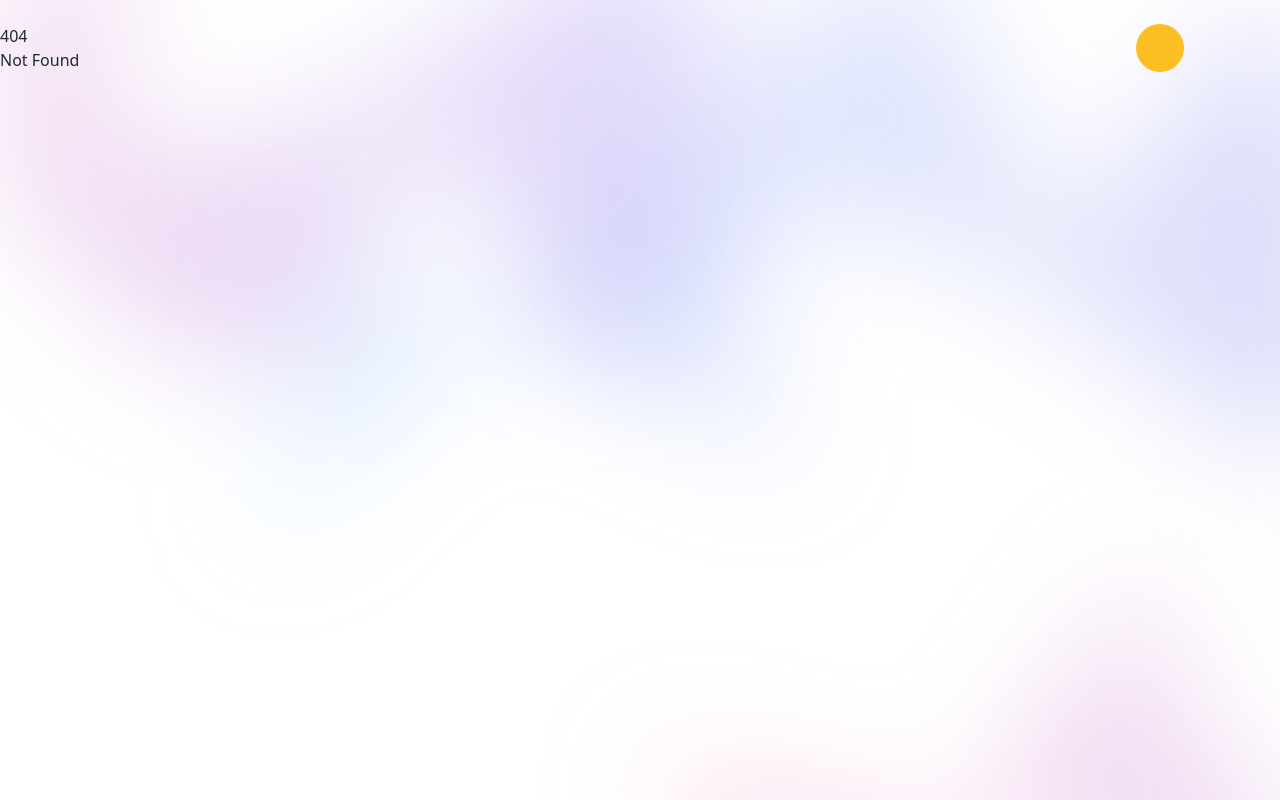
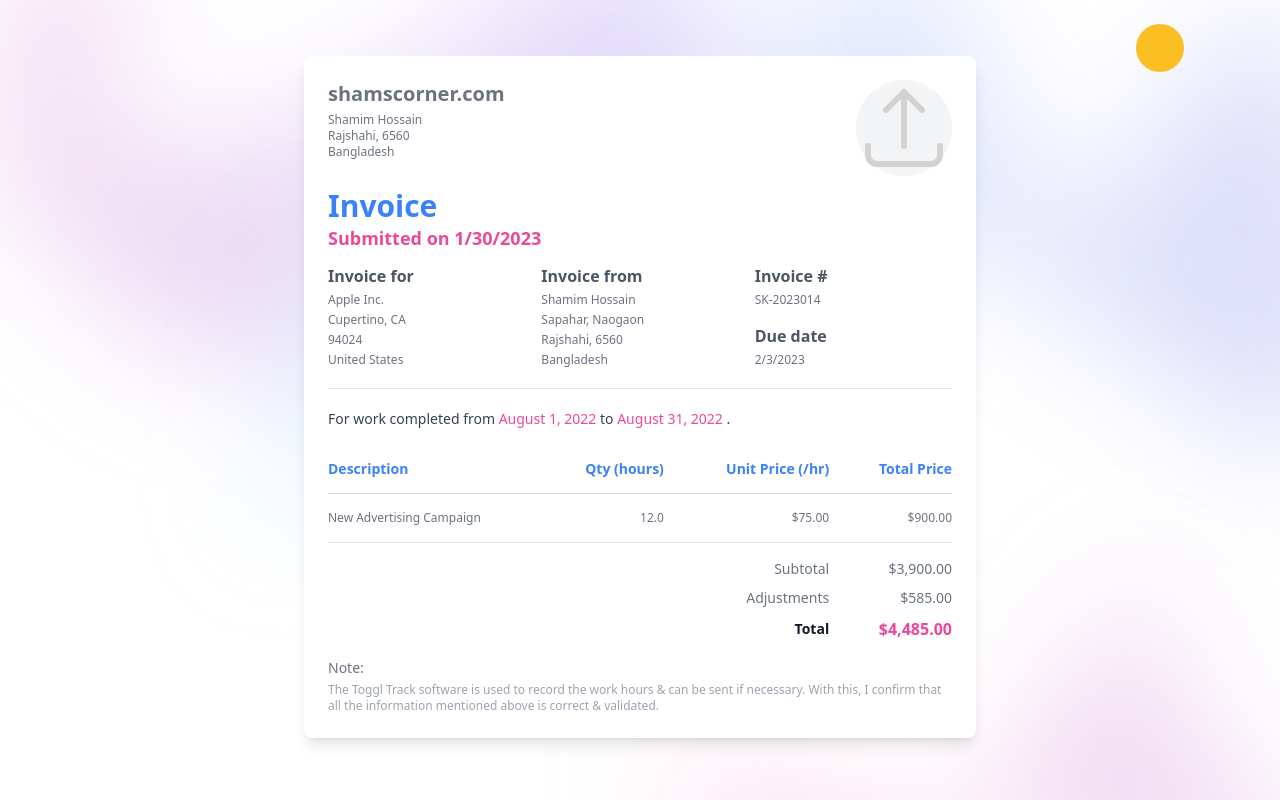
Before and after one commit to shamscorner/oinvogenny, a SvelteKit app: page /generate in a window 1280 px wide. Before the commit this address had no page. Shown: the top 800 px of the page. Built offline with nearby package versions, Linux system fonts and the light colour scheme.

Commit message:
feat: add generate page

```diff
--- a/src/locales/en.json
+++ b/src/locales/en.json
@@ -1,5 +1,23 @@
 {
 	"homepage.title": "Hello, World!",
 	"homepage.welcome": "Hi <strong>{{name}}</strong>, how are you?",
-	"homepage.time": "The current time is: {{time}}"
+	"homepage.time": "The current time is: {{time}}",
+
+	"page-title.generate": "Generate Invoice",
+	"page-meta.description.generate": "Generate & print invoices according to the specified work log & unit.",
+
+	"upload-logo": "Upload Logo",
+	"invoice": "Invoice",
+	"submitted-on": "Submitted on {{date}}",
+	"invoice-for": "Invoice for",
+	"invoice-from": "Invoice from",
+	"due-date": "Due date",
+	"note": "Note",
+	"table.head.description": "Description",
+	"table.head.qty": "Qty ({{quantity}})",
+	"table.head.unit-price": "Unit Price (/{{unit}})",
+	"table.head.total-price": "Total Price",
+	"table.body.subtotal": "Subtotal",
+	"table.body.adjustments": "Adjustments",
+	"table.body.total": "Total"
 }
--- a/src/routes/+layout.svelte
+++ b/src/routes/+layout.svelte
@@ -3,5 +3,7 @@
 	import ThemeSwitch from '$lib/global/ThemeSwitch.svelte';
 </script>
 
-<ThemeSwitch />
-<slot />
+<div class="h-screen overflow-y-auto pb-16">
+	<ThemeSwitch />
+	<slot />
+</div>
--- /dev/null
+++ b/src/routes/generate/+page.svelte
@@ -0,0 +1,257 @@
+<script lang="ts">
+	import UploadIcon from '$lib/assets/upload-icon.svg';
+	import { t } from '$lib/i18n';
+</script>
+
+<svelte:head>
+	<title>{$t('page-title.generate')}</title>
+	<meta
+		name="description"
+		content={$t('page-meta.description.generate')}
+	/>
+</svelte:head>
+
+<div class="px-4 sm:px-6">
+	<div
+		class="mx-auto mt-8 max-w-2xl rounded-lg bg-white p-4 text-gray-500 shadow-lg sm:p-6"
+	>
+		<header class="flex justify-between">
+			<section class="text-xs">
+				<p class="mb-1 text-xl font-semibold">
+					shamscorner.com
+				</p>
+				<p>Shamim Hossain</p>
+				<p>Rajshahi, 6560</p>
+				<p>Bangladesh</p>
+			</section>
+
+			<section
+				class="grid h-24 w-24 place-items-center rounded-full bg-gray-100"
+			>
+				<img
+					src={UploadIcon}
+					alt={$t('upload-logo')}
+					width="96"
+					height="96"
+				/>
+			</section>
+		</header>
+
+		<main class="mt-3">
+			<section>
+				<h1 class="text-3xl font-bold text-blue-500">
+					{$t('invoice')}
+				</h1>
+				<h2 class="text-lg font-semibold text-pink-500">
+					{$t('submitted-on', { date: '1/30/2023' })}
+				</h2>
+
+				<div
+					class="mt-3 grid grid-cols-1 xs:grid-cols-3 gap-4 text-xs"
+				>
+					<div class="space-y-1">
+						<h3
+							class="mb-1 text-base font-semibold text-gray-600"
+						>
+							{$t('invoice-for')}
+						</h3>
+						<p>Apple Inc.</p>
+						<p>Cupertino, CA</p>
+						<p>94024</p>
+						<p>United States</p>
+					</div>
+
+					<div class="space-y-1">
+						<h3
+							class="mb-1 text-base font-semibold text-gray-600"
+						>
+							{$t('invoice-from')}
+						</h3>
+						<p>Shamim Hossain</p>
+						<p>Sapahar, Naogaon</p>
+						<p>Rajshahi, 6560</p>
+						<p>Bangladesh</p>
+					</div>
+
+					<div>
+						<div>
+							<h3
+								class="mb-1 text-base font-semibold text-gray-600"
+							>
+								{$t('invoice')} #
+							</h3>
+							<p>SK-2023014</p>
+						</div>
+						<div class="mt-4">
+							<h3
+								class="mb-1 text-base font-semibold text-gray-600"
+							>
+								{$t('due-date')}
+							</h3>
+							<p>2/3/2023</p>
+						</div>
+					</div>
+				</div>
+			</section>
+
+			<hr class="my-5" />
+
+			<section>
+				<p class="mt-2 text-sm text-gray-700">
+					For work completed from
+					<time datetime="2022-08-01" class="text-pink-500">
+						August 1, 2022
+					</time>
+					to
+					<time datetime="2022-08-31" class="text-pink-500">
+						August 31, 2022
+					</time>.
+				</p>
+
+				<div
+					class="-mx-4 mt-4 flex flex-col sm:-mx-6 md:mx-0"
+				>
+					<table
+						class="min-w-full divide-y divide-gray-300"
+					>
+						<thead>
+							<tr>
+								<th
+									scope="col"
+									class="py-3.5 pl-4 pr-3 text-left text-sm font-semibold text-blue-500 sm:pl-6 md:pl-0"
+								>
+									{$t('table.head.description')}
+								</th>
+								<th
+									scope="col"
+									class="hidden py-3.5 px-3 text-right text-sm font-semibold text-blue-500 sm:table-cell"
+								>
+									{$t('table.head.qty', {
+										quantity: 'hours'
+									})}
+								</th>
+								<th
+									scope="col"
+									class="hidden py-3.5 px-3 text-right text-sm font-semibold text-blue-500 sm:table-cell"
+								>
+									{$t('table.head.unit-price', {
+										unit: 'hr'
+									})}
+								</th>
+								<th
+									scope="col"
+									class="py-3.5 pl-3 pr-4 text-right text-sm font-semibold text-blue-500 sm:pr-6 md:pr-0"
+								>
+									{$t('table.head.total-price')}
+								</th>
+							</tr>
+						</thead>
+						<tbody>
+							<tr class="border-b border-gray-200">
+								<td
+									class="py-4 pl-4 pr-3 text-xs sm:pl-6 md:pl-0"
+								>
+									<div class="font-medium">
+										New Advertising Campaign
+									</div>
+									<div class="mt-0.5 sm:hidden">
+										12.0 hours at $75.00
+									</div>
+								</td>
+								<td
+									class="hidden py-4 px-3 text-right text-xs sm:table-cell"
+								>
+									12.0
+								</td>
+								<td
+									class="hidden py-4 px-3 text-right text-xs sm:table-cell"
+								>
+									$75.00
+								</td>
+								<td
+									class="py-4 pl-3 pr-4 text-right text-xs sm:pr-6 md:pr-0"
+								>
+									$900.00
+								</td>
+							</tr>
+
+							<!-- More descriptions... -->
+						</tbody>
+						<tfoot>
+							<tr>
+								<th
+									scope="row"
+									colspan="3"
+									class="hidden pl-6 pr-3 pt-4 text-right text-sm font-normal sm:table-cell md:pl-0"
+								>
+									{$t('table.body.subtotal')}
+								</th>
+								<th
+									scope="row"
+									class="pl-4 pr-3 pt-4 text-left text-sm font-normal sm:hidden"
+								>
+									{$t('table.body.subtotal')}
+								</th>
+								<td
+									class="pl-3 pr-4 pt-4 text-right text-sm sm:pr-6 md:pr-0"
+								>
+									$3,900.00
+								</td>
+							</tr>
+							<tr>
+								<th
+									scope="row"
+									colspan="3"
+									class="hidden pl-6 pr-3 pt-2 text-right text-sm font-normal sm:table-cell md:pl-0"
+								>
+									{$t('table.body.adjustments')}
+								</th>
+								<th
+									scope="row"
+									class="pl-4 pr-3 pt-2 text-left text-sm font-normal sm:hidden"
+								>
+									{$t('table.body.adjustments')}
+								</th>
+								<td
+									class="pl-3 pr-4 pt-2 text-right text-sm sm:pr-6 md:pr-0"
+								>
+									$585.00
+								</td>
+							</tr>
+							<tr>
+								<th
+									scope="row"
+									colspan="3"
+									class="hidden pl-6 pr-3 pt-2 text-right text-sm font-semibold text-gray-900 sm:table-cell md:pl-0"
+								>
+									{$t('table.body.total')}
+								</th>
+								<th
+									scope="row"
+									class="pl-4 pr-3 pt-2 text-left text-sm font-semibold text-gray-900 sm:hidden"
+								>
+									{$t('table.body.total')}
+								</th>
+								<td
+									class="pl-3 pr-4 pt-2 text-right text-base font-semibold text-pink-500 sm:pr-6 md:pr-0"
+								>
+									$4,485.00
+								</td>
+							</tr>
+						</tfoot>
+					</table>
+				</div>
+			</section>
+		</main>
+
+		<footer class="mt-4">
+			<h3 class="text-sm text-gray-500">{$t('note')}:</h3>
+			<p class="mt-1 text-xs text-gray-400">
+				The Toggl Track software is used to record the work
+				hours & can be sent if necessary. With this, I
+				confirm that all the information mentioned above is
+				correct & validated.
+			</p>
+		</footer>
+	</div>
+</div>
--- a/tailwind.config.cjs
+++ b/tailwind.config.cjs
@@ -3,7 +3,11 @@ module.exports = {
 	darkMode: 'class',
 	content: ['./src/**/*.{html,js,svelte,ts}'],
 	theme: {
-		extend: {}
+		extend: {
+			screens: {
+				xs: '400px'
+			}
+		}
 	},
 	plugins: []
 };
```
Also changed, not shown: src/lib/assets/upload-icon.svg (added).
